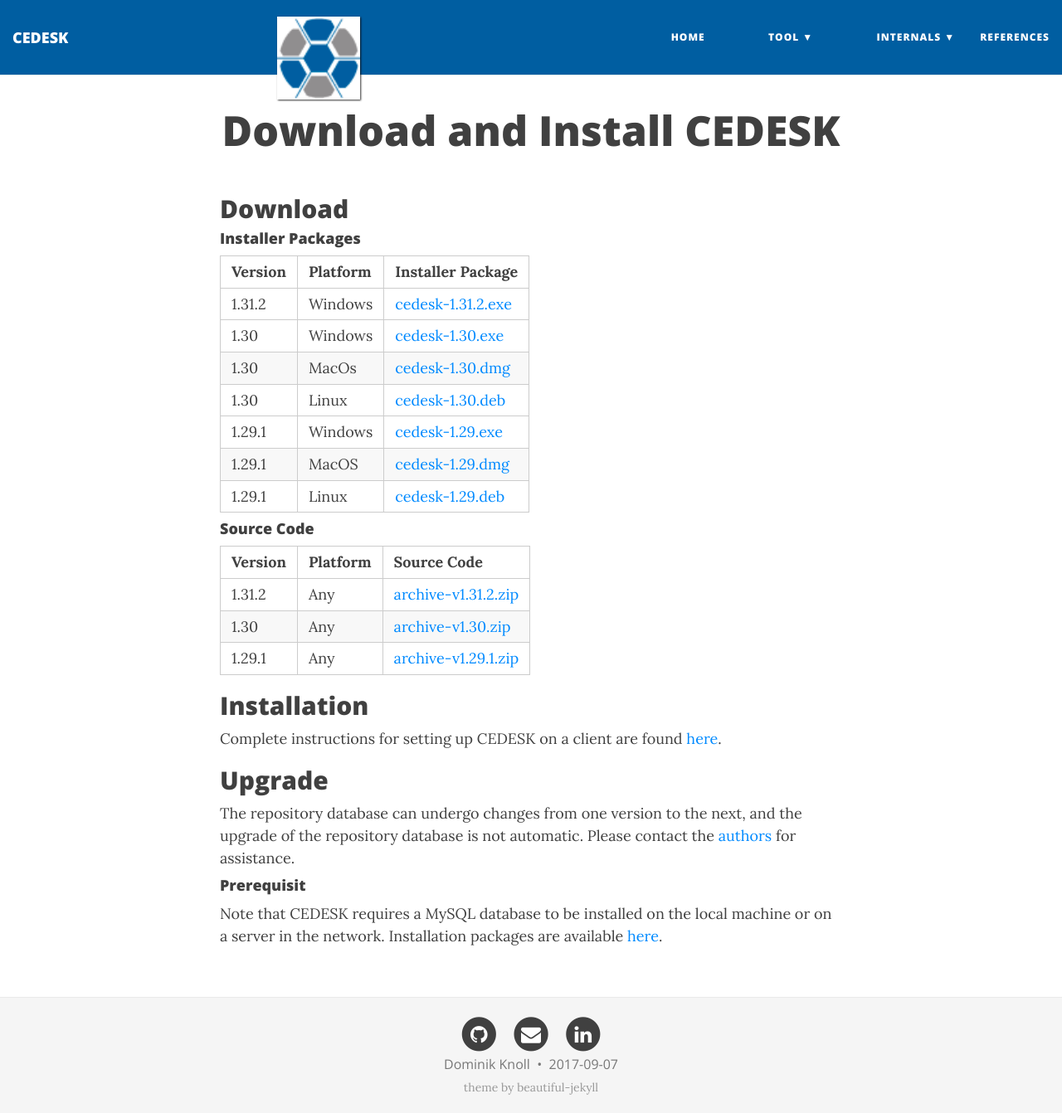
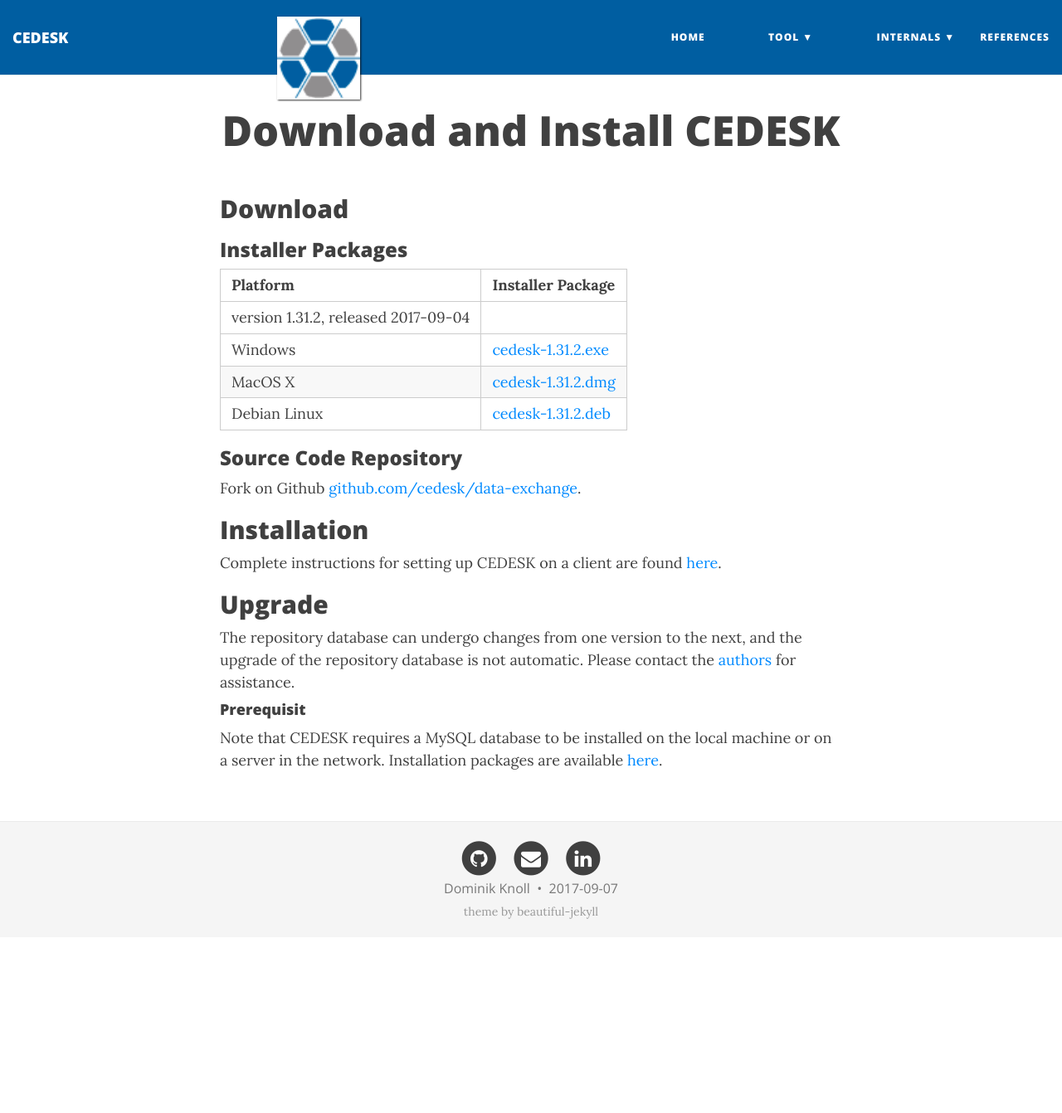
Before and after one commit to cedesk/cedesk.github.io, a Jekyll site: the page built from setup.md, in a window 1280 px wide and 1342 px high. Shown: the whole window at 83% size. Built offline with Jekyll 4.4.1, drawn with Linux system fonts in a browser that asks for light colours; nearby versions of some CDN libraries.

Commit message:
added binaries to download, removed src zip link

```diff
--- a/setup.md
+++ b/setup.md
@@ -4,28 +4,18 @@
 
 ## Download
 
-#### Installer Packages
+### Installer Packages
 
-| Version | Platform | Installer Package |
-|---|---|---|
-| 1.31.2 | Windows | [cedesk-1.31.2.exe](https://goo.gl/du38JW) |
-|---|---|---|
-| 1.30 | Windows | [cedesk-1.30.exe](https://goo.gl/MJJ1v9) |
-| 1.30 | MacOs | [cedesk-1.30.dmg](https://goo.gl/AFzmH8) |
-| 1.30 | Linux | [cedesk-1.30.deb](https://goo.gl/TSFNRe) |
-|---|---|---|
-| 1.29.1 | Windows | [cedesk-1.29.exe](https://goo.gl/o87FgL) |
-| 1.29.1 | MacOS | [cedesk-1.29.dmg](https://goo.gl/xm2EsT) |
-| 1.29.1 | Linux | [cedesk-1.29.deb](https://goo.gl/NZwMkh) |
+| Platform | Installer Package |
+|---|---|
+| version 1.31.2, released 2017-09-04
+|---|---|
+| Windows | [cedesk-1.31.2.exe](https://goo.gl/du38JW) |
+| MacOS X | [cedesk-1.31.2.dmg](https://goo.gl/6nzvNi) |
+| Debian Linux | [cedesk-1.31.2.deb](https://goo.gl/HpST39) |
 
-#### Source Code
-
-| Version | Platform | Source Code |
-|---|---|---|
-| 1.31.2| Any | [archive-v1.31.2.zip](https://goo.gl/GaNsYP) |
-| 1.30| Any | [archive-v1.30.zip](https://goo.gl/xAADs7) |
-| 1.29.1| Any | [archive-v1.29.1.zip](https://goo.gl/tkSNRz) |
-
+### Source Code Repository
+Fork on Github [github.com/cedesk/data-exchange](https://github.com/cedesk/data-exchange).
 
 ## Installation
 
```
